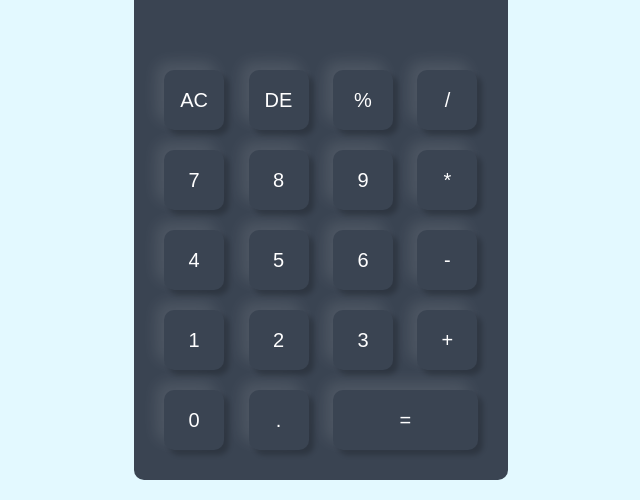
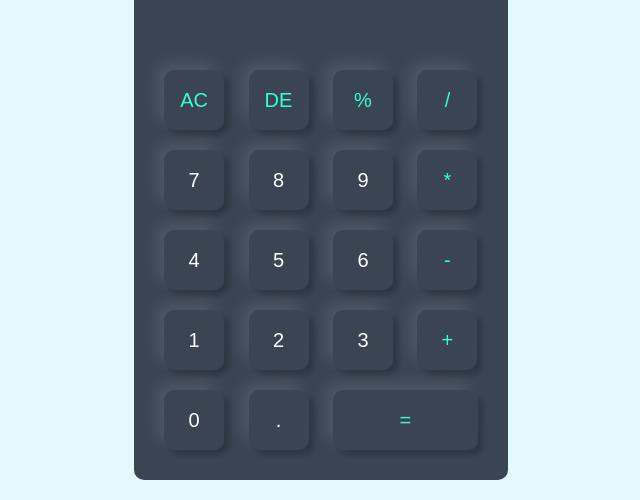
Before and after one commit to rothinroy20/easy-calculator-, a plain HTML site: page index.html in a window 1280 px wide. Shown: the part 200-700 px from the top of the page, without its empty margins (319-959 px from the left). Drawn offline with Linux system fonts and the light colour scheme.

Commit message:
color added

```diff
--- a/index.html
+++ b/index.html
@@ -15,33 +15,33 @@
                     <input type="text" name="display">
                 </div>
                 <div>
-                    <input type="button" value="AC" onclick="display.value ='' ">
-                    <input type="button" value="DE" onclick="display.value = display.value.toString().slice(0,-1) ">
-                    <input type="button" value="%" onclick="display.value +='%' ">
-                    <input type="button" value="/" onclick="display.value +='/' ">
+                    <input type="button" value="AC" onclick="display.value ='' " class="operator">
+                    <input type="button" value="DE" onclick="display.value = display.value.toString().slice(0,-1) " class="operator">
+                    <input type="button" value="%" onclick="display.value +='%' " class="operator">
+                    <input type="button" value="/" onclick="display.value +='/' " class="operator">
                 </div>
                 <div>
                     <input type="button" value="7" onclick="display.value +='7' ">
                     <input type="button" value="8" onclick="display.value +='8' ">
                     <input type="button" value="9" onclick="display.value +='9' ">
-                    <input type="button" value="*" onclick="display.value +='*' ">
+                    <input type="button" value="*" onclick="display.value +='*' " class="operator">
                 </div>
                 <div>
                     <input type="button" value="4" onclick="display.value +='4' ">
                     <input type="button" value="5" onclick="display.value +='5' ">
                     <input type="button" value="6" onclick="display.value +='6' ">
-                    <input type="button" value="-" onclick="display.value +='-' ">
+                    <input type="button" value="-" onclick="display.value +='-' " class="operator">
                 </div>
                 <div>
                     <input type="button" value="1" onclick="display.value +='1' ">
                     <input type="button" value="2" onclick="display.value +='2' ">
                     <input type="button" value="3" onclick="display.value +='3' ">
-                    <input type="button" value="+" onclick="display.value +='+' ">
+                    <input type="button" value="+" onclick="display.value +='+' " class="operator">
                 </div>
                 <div>
                     <input type="button" value="0" onclick="display.value +='0' ">
                     <input type="button" value="." onclick="display.value +='.' ">
-                    <input type="button" value="=" onclick="display.value =eval(display.value)" class="equal">
+                    <input type="button" value="=" onclick="display.value =eval(display.value)" class="equal operator">
                 </div>
             </form>
         </div>
--- a/style.css
+++ b/style.css
@@ -50,3 +50,7 @@ form .display input{
 form input.equal{
     width: 145px;
 }
+
+form input.operator{
+    color: #33ffd8;
+}
```
